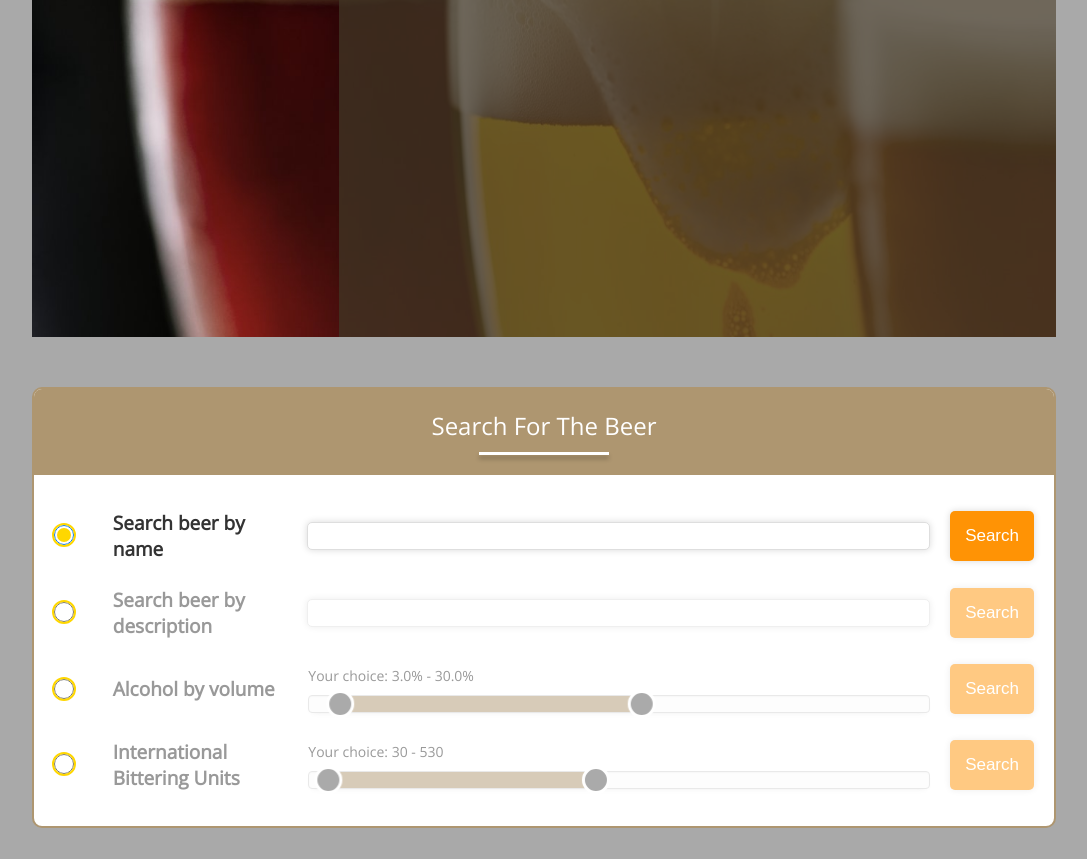
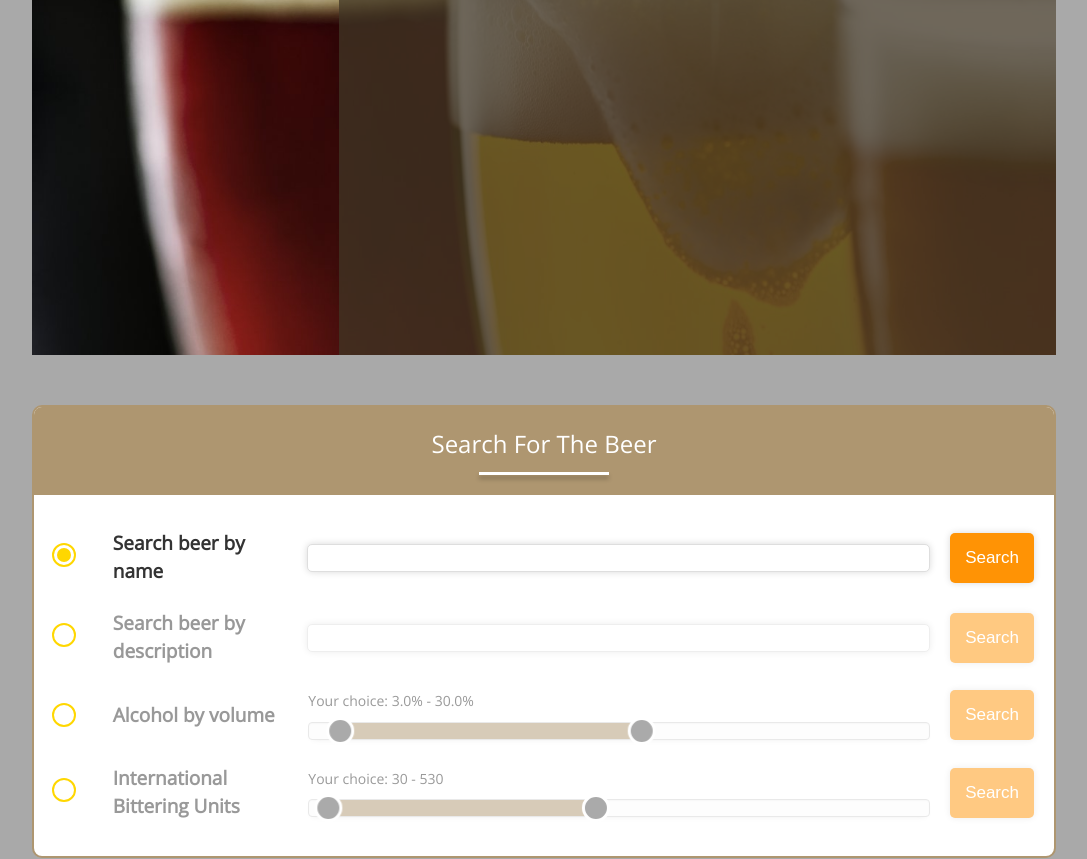
Before and after one commit to natkalia/BeerAPI, a website built with webpack: page src/index.html in a window 1280 px wide. Shown: the part 730-1589 px from the top of the page, without its empty margins (96-1183 px from the left). Built offline with nearby package versions, Linux system fonts and the light colour scheme; no server answers.

Commit message:
Fix typo mistakes in style.css

```diff
--- a/src/assets/style.css
+++ b/src/assets/style.css
@@ -25,7 +25,7 @@ html {
   font-size: 10px;
   font-family: var(--f-default);
   color: var(--c-neutral-dark);
-  /* line-height: 1.45; */
+  line-height: 1.45;
 }
 
 h1 {
@@ -464,7 +464,7 @@ body {
   content: "";
   top: -2px;
   left: -2px;
-  background-color: var(--c-white)f;
+  background-color: var(--c-white);
   border: 2px solid var(--c-main);
   height: 24px;
   width: 24px;
@@ -549,82 +549,101 @@ body {
   width: 100%;
   height: auto;
 }
+
 .bubbles circle {
   stroke: var(--c-neutral-light);
   fill: none;
 }
-  .bubbles > g > g:nth-of-type(3n) circle {
+
+.bubbles>g>g:nth-of-type(3n) circle {
   stroke: var(--c-main);
 }
-  .bubbles > g > g:nth-of-type(4n) circle {
+
+.bubbles>g>g:nth-of-type(4n) circle {
   stroke: var(--c-neutral-light);
 }
 
 .bubbles-large {
   overflow: visible;
 }
-  .bubbles-large > g {
+
+.bubbles-large>g {
   -webkit-transform: translateY(2048px);
   transform: translateY(2048px);
   opacity: 0;
   will-change: transform, opacity;
 }
+
 .bubbles-large g:nth-of-type(1) {
   -webkit-animation: up 6.5s infinite;
   animation: up 6.5s infinite;
 }
+
 .bubbles-large g:nth-of-type(1) g {
   -webkit-transform: translateX(350px);
   transform: translateX(350px);
 }
+
 .bubbles-large g:nth-of-type(1) circle {
   -webkit-animation: wobble 3s infinite ease-in-out;
   animation: wobble 3s infinite ease-in-out;
 }
+
 .bubbles-large g:nth-of-type(2) {
   -webkit-animation: up 5.25s 250ms infinite;
   animation: up 5.25s 250ms infinite;
 }
+
 .bubbles-large g:nth-of-type(2) g {
   -webkit-transform: translateX(450px);
   transform: translateX(450px);
 }
+
 .bubbles-large g:nth-of-type(2) circle {
   -webkit-animation: wobble 3s infinite ease-in-out;
   animation: wobble 3s infinite ease-in-out;
 }
+
 .bubbles-large g:nth-of-type(3) {
   -webkit-animation: up 6s 750ms infinite;
   animation: up 6s 750ms infinite;
 }
+
 .bubbles-large g:nth-of-type(3) g {
   -webkit-transform: translateX(700px);
   transform: translateX(700px);
 }
+
 .bubbles-large g:nth-of-type(3) circle {
   -webkit-animation: wobble 3s infinite ease-in-out;
   animation: wobble 3s infinite ease-in-out;
 }
+
 .bubbles-large g:nth-of-type(4) {
   -webkit-animation: up 5.5s 1.5s infinite;
   animation: up 5.5s 1.5s infinite;
 }
+
 .bubbles-large g:nth-of-type(4) g {
   -webkit-transform: translateX(500px);
   transform: translateX(500px);
 }
+
 .bubbles-large g:nth-of-type(4) circle {
   -webkit-animation: wobble 3s infinite ease-in-out;
   animation: wobble 3s infinite ease-in-out;
 }
+
 .bubbles-large g:nth-of-type(5) {
   -webkit-animation: up 6.5s 4s infinite;
   animation: up 6.5s 4s infinite;
 }
+
 .bubbles-large g:nth-of-type(5) g {
   -webkit-transform: translateX(675px);
   transform: translateX(675px);
 }
+
 .bubbles-large g:nth-of-type(5) circle {
   -webkit-animation: wobble 3s infinite ease-in-out;
   animation: wobble 3s infinite ease-in-out;
@@ -633,132 +652,164 @@ body {
 .bubbles-small {
   overflow: visible;
 }
-  .bubbles-small > g {
+
+.bubbles-small>g {
   -webkit-transform: translateY(2048px);
   transform: translateY(2048px);
   opacity: 0;
   will-change: transform, opacity;
 }
+
 .bubbles-small g circle {
   -webkit-transform: scale(0);
   transform: scale(0);
 }
+
 .bubbles-small g:nth-of-type(1) {
   -webkit-animation: up 5.25s infinite;
   animation: up 5.25s infinite;
 }
+
 .bubbles-small g:nth-of-type(1) g {
   -webkit-transform: translateX(350px);
   transform: translateX(350px);
 }
+
 .bubbles-small g:nth-of-type(1) circle {
   -webkit-animation: wobble 3s infinite ease-in-out;
   animation: wobble 3s infinite ease-in-out;
 }
+
 .bubbles-small g:nth-of-type(2) {
   -webkit-animation: up 5.75s infinite;
   animation: up 5.75s infinite;
 }
+
 .bubbles-small g:nth-of-type(2) g {
   -webkit-transform: translateX(750px);
   transform: translateX(750px);
 }
+
 .bubbles-small g:nth-of-type(2) circle {
   -webkit-animation: wobble 3s infinite ease-in-out;
   animation: wobble 3s infinite ease-in-out;
 }
+
 .bubbles-small g:nth-of-type(3) {
   -webkit-animation: up 5.25s 250ms infinite;
   animation: up 5.25s 250ms infinite;
 }
+
 .bubbles-small g:nth-of-type(3) g {
   -webkit-transform: translateX(350px);
   transform: translateX(350px);
 }
+
 .bubbles-small g:nth-of-type(3) circle {
   -webkit-animation: wobble 3s 250ms infinite ease-in-out;
   animation: wobble 3s 250ms infinite ease-in-out;
 }
+
 .bubbles-small g:nth-of-type(4) {
   -webkit-animation: up 5.75s 325ms infinite;
   animation: up 5.75s 325ms infinite;
 }
+
 .bubbles-small g:nth-of-type(4) g {
   -webkit-transform: translateX(180px);
   transform: translateX(180px);
 }
+
 .bubbles-small g:nth-of-type(4) circle {
   -webkit-animation: wobble 3s 325ms infinite ease-in-out;
   animation: wobble 3s 325ms infinite ease-in-out;
 }
+
 .bubbles-small g:nth-of-type(5) {
   -webkit-animation: up 6s 125ms infinite;
   animation: up 6s 125ms infinite;
 }
+
 .bubbles-small g:nth-of-type(5) g {
   -webkit-transform: translateX(350px);
   transform: translateX(350px);
 }
+
 .bubbles-small g:nth-of-type(5) circle {
   -webkit-animation: wobble 3s 250ms infinite ease-in-out;
   animation: wobble 3s 250ms infinite ease-in-out;
 }
+
 .bubbles-small g:nth-of-type(6) {
   -webkit-animation: up 5.13s 250ms infinite;
   animation: up 5.13s 250ms infinite;
 }
+
 .bubbles-small g:nth-of-type(6) g {
   -webkit-transform: translateX(650px);
   transform: translateX(650px);
 }
+
 .bubbles-small g:nth-of-type(6) circle {
   -webkit-animation: wobble 3s 125ms infinite ease-in-out;
   animation: wobble 3s 125ms infinite ease-in-out;
 }
+
 .bubbles-small g:nth-of-type(7) {
   -webkit-animation: up 6.25s 350ms infinite;
   animation: up 6.25s 350ms infinite;
 }
+
 .bubbles-small g:nth-of-type(7) g {
   -webkit-transform: translateX(480px);
   transform: translateX(480px);
 }
+
 .bubbles-small g:nth-of-type(7) circle {
   -webkit-animation: wobble 3s 325ms infinite ease-in-out;
   animation: wobble 3s 325ms infinite ease-in-out;
 }
+
 .bubbles-small g:nth-of-type(8) {
   -webkit-animation: up 7s 200ms infinite;
   animation: up 7s 200ms infinite;
 }
+
 .bubbles-small g:nth-of-type(8) g {
   -webkit-transform: translateX(330px);
   transform: translateX(330px);
 }
+
 .bubbles-small g:nth-of-type(8) circle {
   -webkit-animation: wobble 3s 325ms infinite ease-in-out;
   animation: wobble 3s 325ms infinite ease-in-out;
 }
+
 .bubbles-small g:nth-of-type(9) {
   -webkit-animation: up 6.25s 233ms infinite;
   animation: up 6.25s 233ms infinite;
 }
+
 .bubbles-small g:nth-of-type(9) g {
   -webkit-transform: translateX(230px);
   transform: translateX(230px);
 }
+
 .bubbles-small g:nth-of-type(9) circle {
   -webkit-animation: wobble 3s 275ms infinite ease-in-out;
   animation: wobble 3s 275ms infinite ease-in-out;
 }
+
 .bubbles-small g:nth-of-type(10) {
   -webkit-animation: up 6s 900ms infinite;
   animation: up 6s 900ms infinite;
 }
+
 .bubbles-small g:nth-of-type(10) g {
   -webkit-transform: translateX(730px);
   transform: translateX(730px);
 }
+
 .bubbles-small g:nth-of-type(10) circle {
   -webkit-animation: wobble 2s 905ms infinite ease-in-out;
   animation: wobble 2s 905ms infinite ease-in-out;
@@ -769,6 +820,7 @@ body {
     -webkit-transform: translateX(-50px);
     transform: translateX(-50px);
   }
+
   66% {
     -webkit-transform: translateX(50px);
     transform: translateX(50px);
@@ -780,31 +832,40 @@ body {
     -webkit-transform: translateX(-50px);
     transform: translateX(-50px);
   }
+
   66% {
     -webkit-transform: translateX(50px);
     transform: translateX(50px);
   }
 }
+
 @-webkit-keyframes up {
   0% {
     opacity: 0;
   }
-    10%, 90% {
+
+  10%,
+  90% {
     opacity: 1;
   }
+
   100% {
     opacity: 0;
     -webkit-transform: translateY(-1024px);
     transform: translateY(-1024px);
   }
 }
+
 @keyframes up {
   0% {
     opacity: 0;
   }
-    10%, 90% {
+
+  10%,
+  90% {
     opacity: 1;
   }
+
   100% {
     opacity: 0;
     -webkit-transform: translateY(-1024px);
```
Lines whose indentation alone changed are shown as unchanged.
